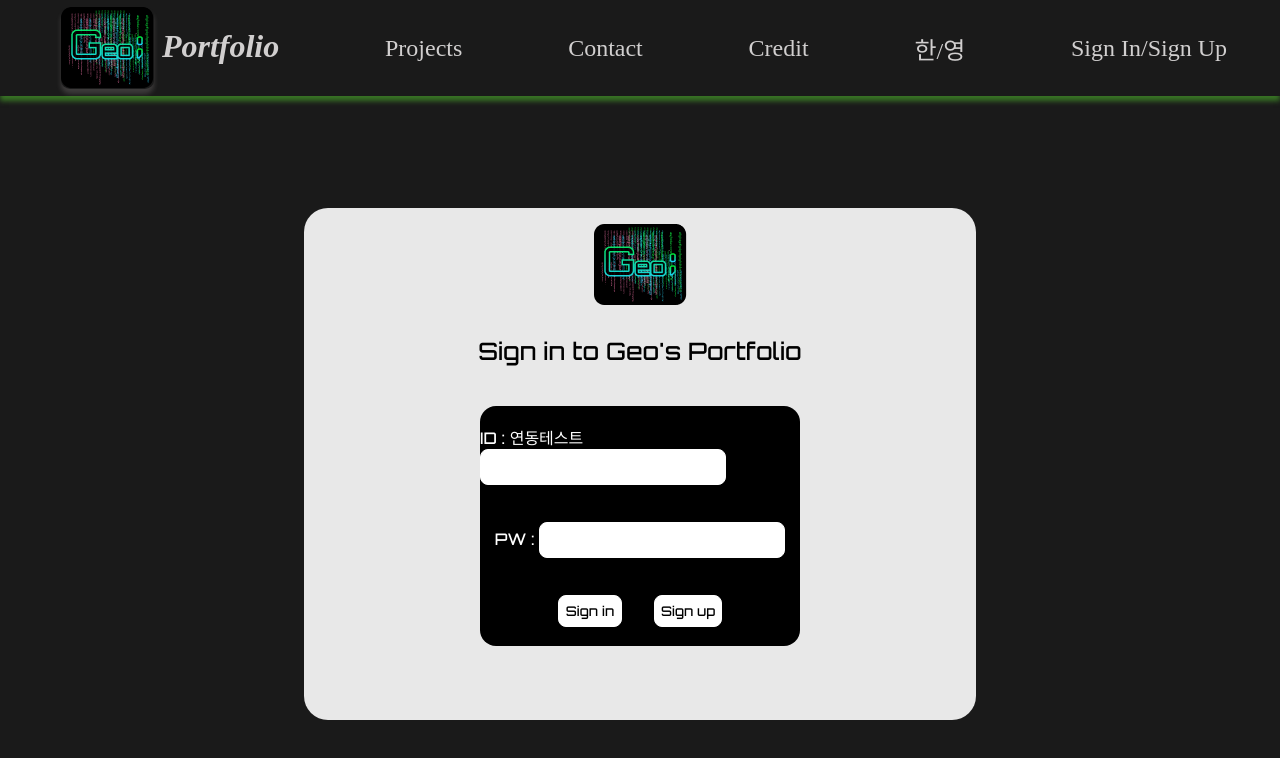
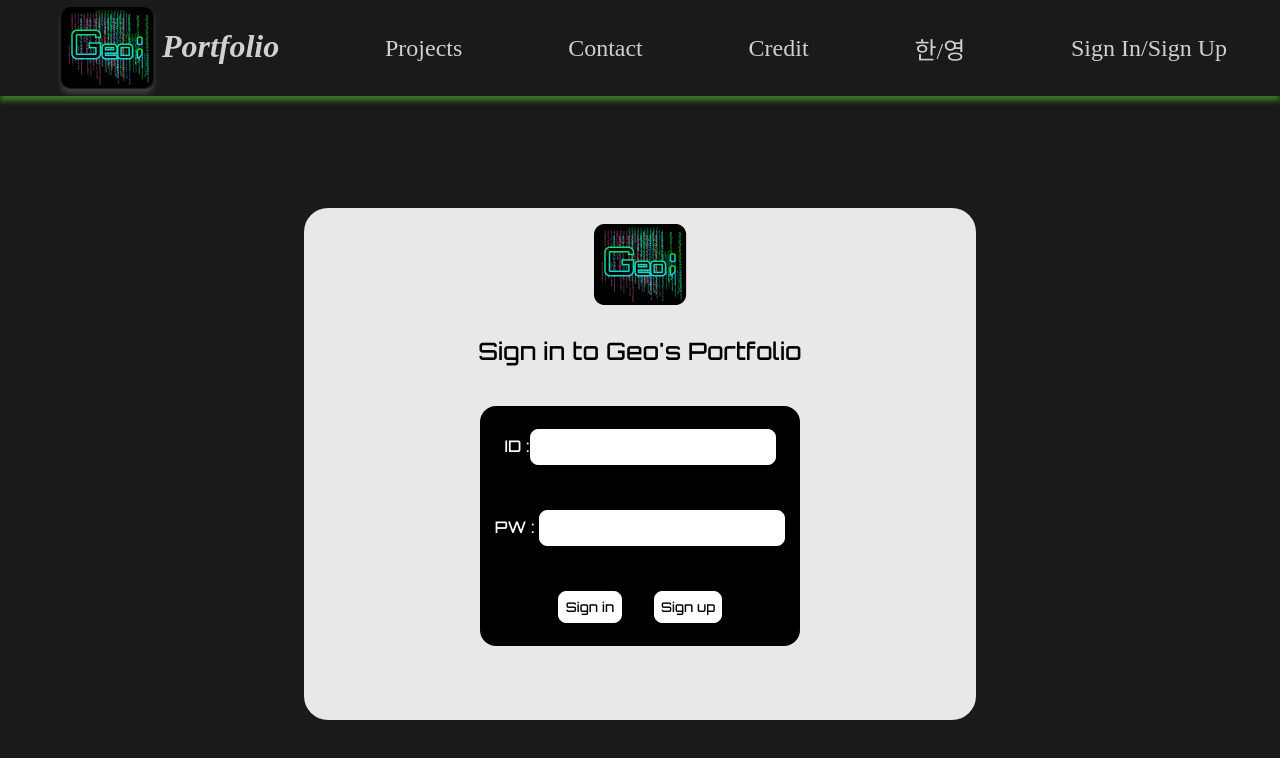
Before and after one commit to awesomeji/portfolio, a React (Vite) app in the folder client/: page /login in a window 1280 px wide. Shown: the top 758 px of the page. Built offline with nearby package versions, Linux system fonts and the light colour scheme; no server answers; a web font is replaced by a local one.

Commit message:
test done

```diff
--- a/client/src/components/Login/LoginPage.jsx
+++ b/client/src/components/Login/LoginPage.jsx
@@ -67,7 +67,7 @@ export default function LoginPage() {
 
       <StyledForm onSubmit={e => onSubmitHandler(e)}>
         <div >
-        <label htmlFor="userID">{isEnglishMode ? "ID :" : '아이디 :'} 연동테스트     </label>
+        <label htmlFor="userID">{isEnglishMode ? "ID :" : '아이디 :'}</label>
         <StyledInput type="text" id='userID' name='userID' value={userID} onChange={e=>onUseridHandler(e)}  />
         </div>
 
```
